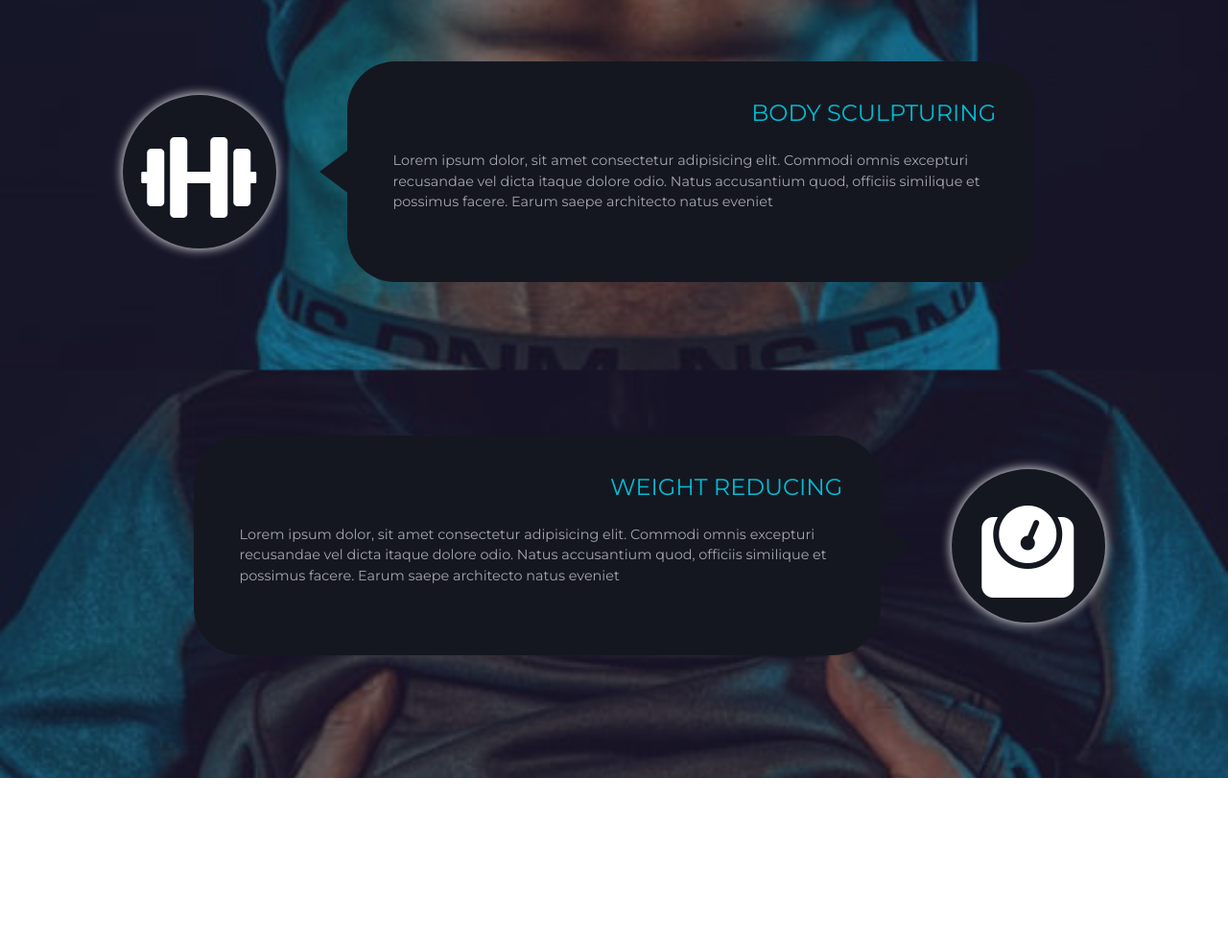
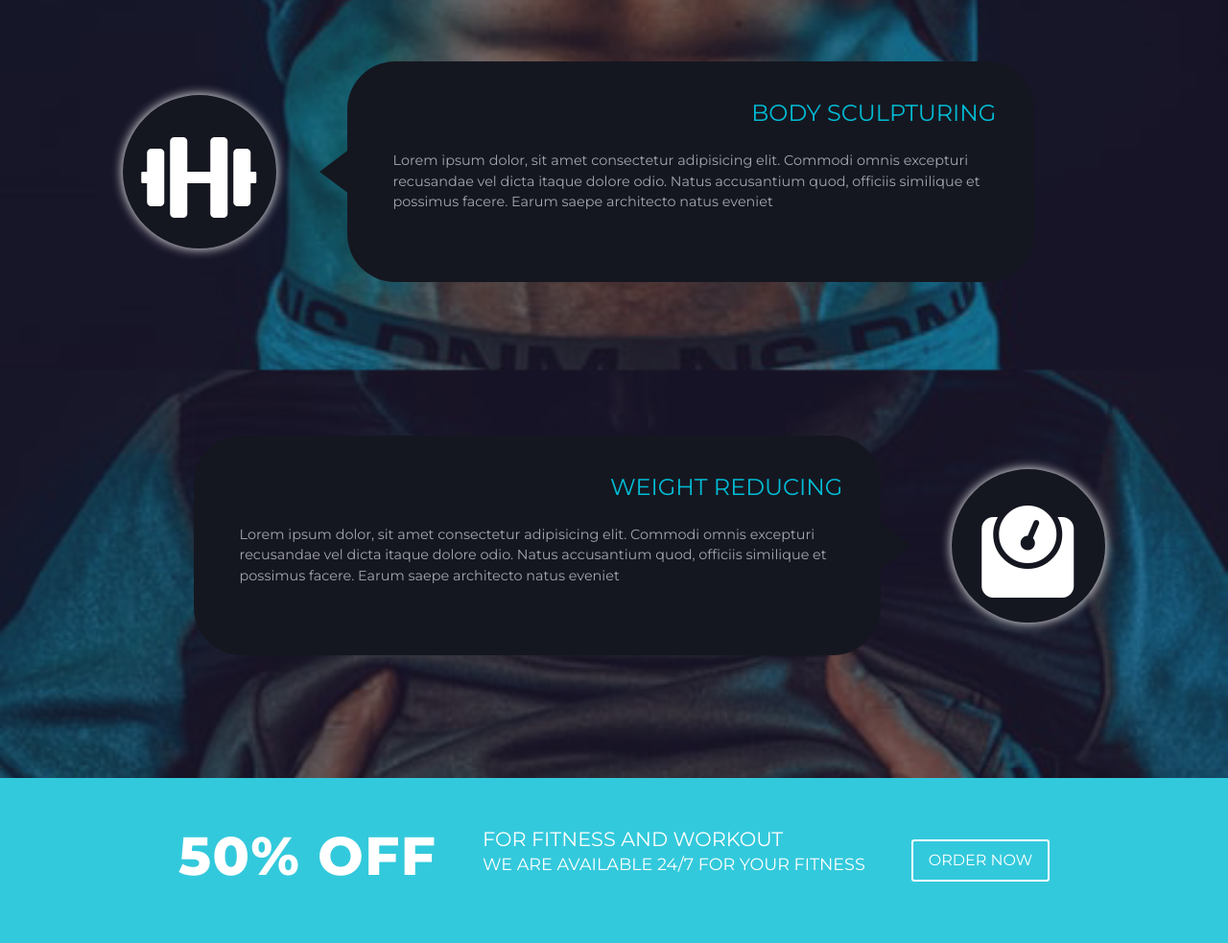
Before and after one commit to FlorinZarafu/websiteTheme, a plain HTML site: page index.html in a window 1280 px wide. Shown: the part 3995-4978 px from the top of the page at 96% size. Before the commit the page ends 4806 px from the top, so only its background shows below. Drawn offline with nearby package versions, Linux system fonts and the light colour scheme; files whose address does not match are found by name.

Commit message:
special offer 2

```diff
--- a/css/main.css
+++ b/css/main.css
@@ -753,14 +753,74 @@ header {
   color: #fff;
   transition: 0.5s;
 }
+/* special offer 2 */
+.offer-2 {
+  position: relative;
+  background: url("../img/about/image-5.png");
+  width: 100%;
+  height: 100%;
+  background-attachment: fixed;
+  background-repeat: no-repeat;
+  background-size: cover;
+}
+.special-offer-2 {
+  padding: 3rem 1rem;
+  background-color: rgba(0, 188, 212, 0.8);
+}
+.special-offer-2 h2 {
+  color: #fff;
+  font-size: 3rem;
+  font-weight: 900;
+  padding: 0 2rem;
+}
+.special-offer-2 h4 {
+  color: #fff;
+  font-weight: 400;
+  font-size: 1.2rem;
+  padding: 0 2rem;
+  margin: 0;
+}
+.special-offer-2 p {
+  color: #fff;
+  letter-spacing: 0;
+  padding: 0 2rem;
+  text-transform: uppercase;
+  font-size: 0.9rem;
+}
+.special-offer-2 a {
+  border-color: #fff;
+  margin: 0 3rem;
+}
+.special-offer-2 a:hover {
+  color: #00bcd4;
+  background: #fff;
+}
 /* medium screen style */
 @media (min-width: 768px) {
+  /* slider styles */
   .caption-first-slide {
     width: 50%;
     left: 5%;
   }
+  /* about styles */
   .about-right h3 {
     margin-left: -30%;
+  }
+  /* spceial offer 2 styles */
+  .special-offer-2 h2 {
+    padding: 0 1rem;
+    font-size: 2rem;
+  }
+  .special-offer-2 h4 {
+    padding: 0 1rem;
+    font-size: 1.2rem;
+  }
+  .special-offer-2 p {
+    padding: 0 1rem;
+    font-size: 0.9rem;
+  }
+  .special-offer-2 a {
+    margin: 0 1rem;
   }
 }
 /* large screen style */
@@ -827,6 +887,22 @@ header {
     border-right: 40px solid transparent;
     margin-top: -30px;
   }
+  /* special offer 2 */
+  .special-offer-2 h2 {
+    padding: 0 1.5rem;
+    font-size: 3.5rem;
+  }
+  .special-offer-2 h4 {
+    padding: 0 1.5rem;
+    font-size: 1.3rem;
+  }
+  .special-offer-2 p {
+    padding: 0 1.5rem;
+    font-size: 1.1rem;
+  }
+  .special-offer-2 a {
+    margin: 0 1.5rem;
+  }
 }
 /* text animated classes */
 /* text left */
--- a/index.html
+++ b/index.html
@@ -342,6 +342,29 @@
             </div>
         </div>
     </section>
+    <!-- start special offer section -->
+    <section>
+        <div class="container-fluid">
+            <div class="row">
+                <div class="col-12 p-0">
+                    <!-- special offer 2 -->
+                    <div class="offer-2">
+                        <div
+                            class="special-offer-2 d-flex align-items-center justify-content-center flex-column flex-md-row">
+                            <h2 class="big-text">50% off</h2>
+                            <div>
+                                <h4 class="small-text">
+                                    for fitness and workout
+                                </h4>
+                                <p>we are available 24/7 for your fitness</p>
+                            </div>
+                            <a class="big-btn" href="">order now</a>
+                        </div>
+                    </div>
+                </div>
+            </div>
+        </div>
+    </section>
     <!-- javascript external scripts -->
     <script src="./js/navigation.js"></script>
     <script src="./js//scrolled.js"></script>
--- a/js/textAnimation.js
+++ b/js/textAnimation.js
@@ -23,8 +23,9 @@ const scrollAppearRight = () => {
   const aboutTopRightH3 = document.querySelector(".about-right-content h3");
   const aboutTopRightA = document.querySelector(".about-right-content a");
   const offerA = document.querySelector(".special-offer a");
+  const offer2A = document.querySelector(".special-offer-2 a");
   // creating an array with all the text elements
-  const array = [aboutTopRightH3, aboutTopRightA, offerA];
+  const array = [aboutTopRightH3, aboutTopRightA, offerA, offer2A];
   // for each element inside the array when the scroll is at his top add the animated class
   for (let i = 0; i < array.length; i++) {
     const positionAboutBig = array[i].getBoundingClientRect().top;
@@ -40,6 +41,9 @@ const scrollFadeIn = () => {
   // getting class refernce for the text
   const offerH2 = document.querySelector(".special-offer h2");
   const offerH4 = document.querySelector(".special-offer h4");
+  const ofer2H2 = document.querySelector(".special-offer-2 h2");
+  const ofer2H4 = document.querySelector(".special-offer-2 h4");
+  const ofer2P = document.querySelector(".special-offer-2 p");
   const trainingI = document.querySelectorAll(".classes-content");
   const programsI = document.querySelectorAll(".type-inner i");
   // creating an array with all the text elements
@@ -51,7 +55,10 @@ const scrollFadeIn = () => {
     trainingI[2],
     programsI[0],
     programsI[1],
-    programsI[2]
+    programsI[2],
+    ofer2H2,
+    ofer2H4,
+    ofer2P
   ];
   // for each element inside the array when the scroll is at his top add the animated class
   for (let i = 0; i < array.length; i++) {
```
Also changed, not shown: img/about/image-5.png (added).
